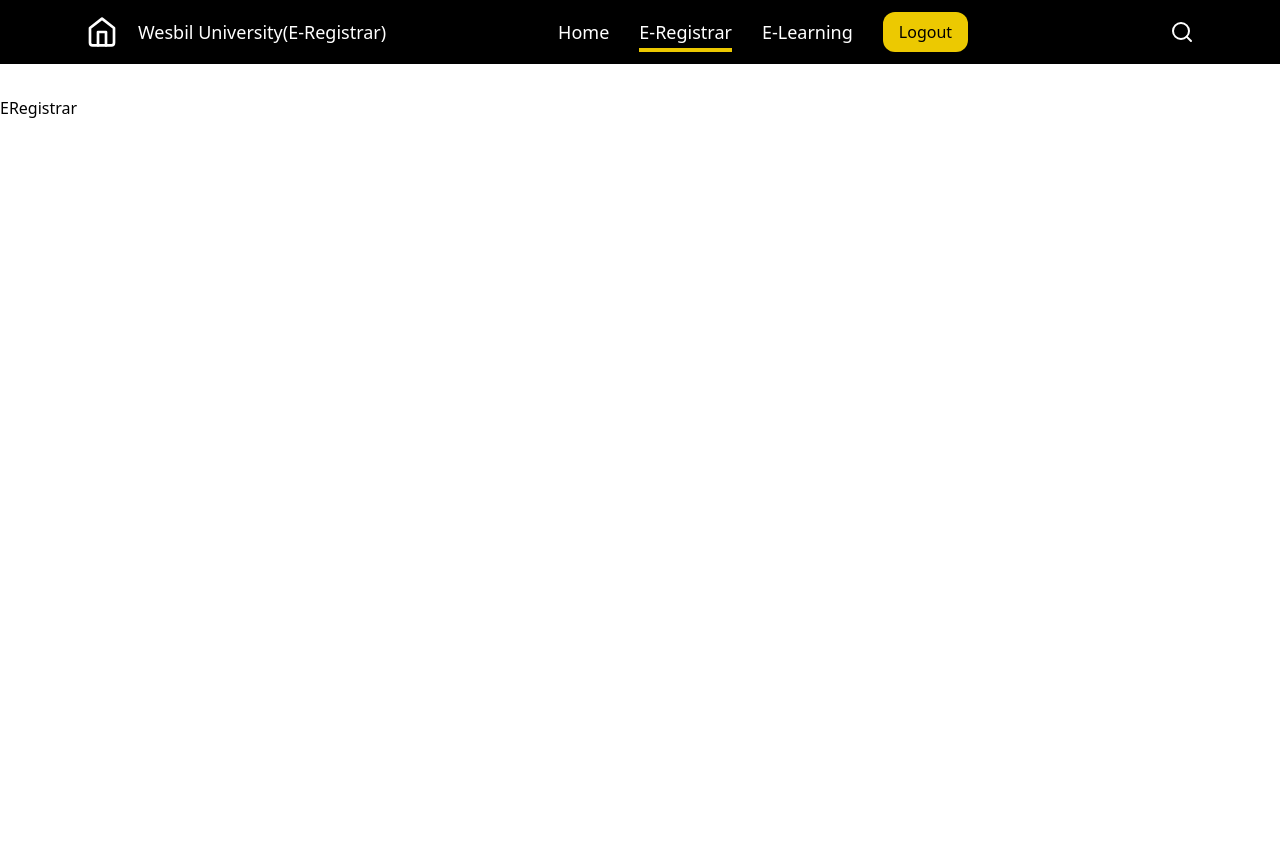
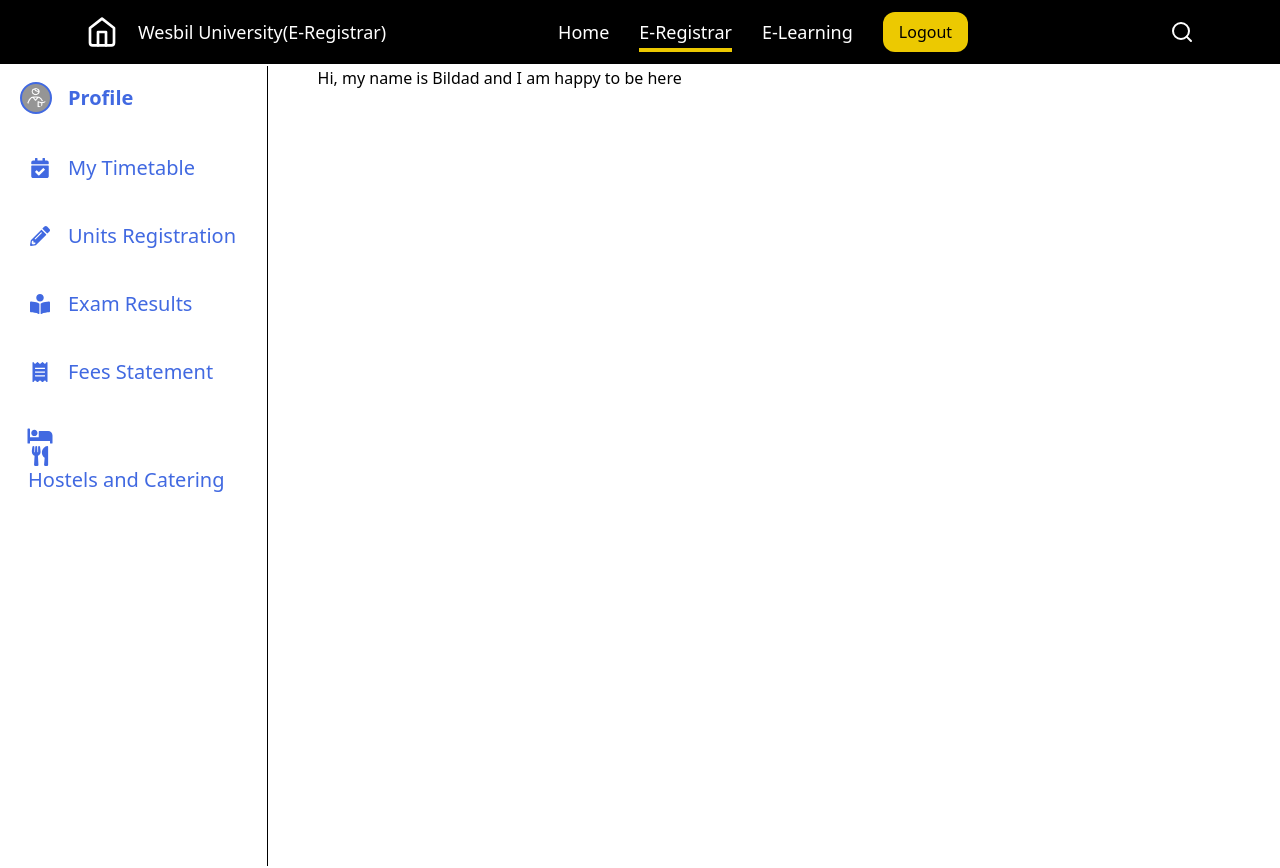
Before and after one commit to bilsim-code/Wesbil-University, a React (Vite) app in the folder frontend/: page /student-portal/eregistrar in a window 1280 px wide. Shown: the top 868 px of the page. Built offline with nearby package versions, Linux system fonts and the light colour scheme.

Commit message:
eregistrar sidebar

```diff
--- /dev/null
+++ b/frontend/src/Components/PortalSidebar.jsx
@@ -0,0 +1,53 @@
+import profile from "../assets/program-icon-3.png";
+import {
+  FaCalendarCheck,
+  FaPencilAlt,
+  FaBookReader,
+  FaReceipt,
+  FaBed,
+  FaUtensils,
+} from "react-icons/fa";
+
+// eslint-disable-next-line react/prop-types
+const PortalSidebar = ({setClickState}) => {
+  return (
+    <div className="w-[20%] border-r min-h-screen">
+      <div onClick={() => setClickState("profile")} className="flex items-center mb-10 pt-4">
+        <img
+          src={profile}
+          alt=""
+          className="bg-gray size-8 rounded-full border-2 border-royalblue p-1  "
+        />
+        <h1 className="font-semibold pl-4 text-xl transition-all text-royalblue cursor-pointer hover:text-black ">Profile</h1>
+      </div>
+
+      <ul className="list-none flex flex-col">
+        <div onClick={() => setClickState("timetable")} className="flex items-center text-royalblue font-medium mb-10 text-xl cursor-pointer hover:text-black transition-all">
+          <FaCalendarCheck className="w-10" />
+          <span className="pl-2 whitespace-nowrap">My Timetable</span>
+        </div>
+        <div onClick={() => setClickState("units-registration")} className="flex items-center text-royalblue font-medium mb-10 text-xl cursor-pointer hover:text-black transition-all">
+          <FaPencilAlt className="w-10" />
+          <span className="whitespace-nowrap pl-2">Units Registration</span>
+        </div>
+        <div onClick={() => setClickState("exam-results")} className="flex items-center text-royalblue font-medium mb-10 text-xl cursor-pointer hover:text-black transition-all">
+          <FaBookReader className="w-10" />
+          <span className="whitespace-nowrap pl-2">Exam Results</span>
+        </div>
+        <div onClick={() => setClickState("fees-statement")} className="flex items-center text-royalblue font-medium mb-10 text-xl cursor-pointer hover:text-black transition-all">
+          <FaReceipt className="w-10"/>
+          <span className="whitespace-nowrap pl-2">Fees Statement</span>
+        </div>
+        <div onClick={() => setClickState("accomodation")} className="flex-items-center text-royalblue font-medium text-xl cursor-pointer hover:text-black transition-all">
+          <span>
+            <FaBed className="w-10"/>
+            <FaUtensils className="w-10"/>
+          </span>
+          <span className="pl-2">Hostels and Catering</span>
+        </div>
+      </ul>
+    </div>
+  );
+};
+
+export default PortalSidebar;
--- /dev/null
+++ b/frontend/src/Pages/Accomodation.jsx
@@ -0,0 +1,8 @@
+
+const Accomodation = () => {
+  return (
+    <div>Accomodation</div>
+  )
+}
+
+export default Accomodation
--- a/frontend/src/Pages/ERegistrar.jsx
+++ b/frontend/src/Pages/ERegistrar.jsx
@@ -1,9 +1,36 @@
-
+import PortalSidebar from "../Components/PortalSidebar";
+import { useState } from "react";
+import MyTimetable from "./MyTimetable";
+import UnitsRegistration from "./UnitsRegistration";
+import ExamResults from "./ExamResults";
+import Accomodation from "./Accomodation";
+import FeesStatement from "./FeesStatement";
 
 const ERegistrar = () => {
+  const [clickState, setClickState] = useState("profile");
   return (
-    <div className="mt-24 min-h-screen ">ERegistrar</div>
-  )
-}
+    <div className="mt-[66px] px-5 flex gap-[4%]">
+      <PortalSidebar setClickState={setClickState} />
+      {/* second container */}
+      {clickState === "profile" ? (
+        <div>
+          <p>Hi, my name is Bildad and I am happy to be here</p>
+        </div>
+      ) : clickState === 'timetable' ?  (
+        <MyTimetable />
+      ): clickState === 'units-registration' ? (
+        <UnitsRegistration/>
+      ): clickState === "exam-results" ? (
+        <ExamResults/>
+      ): clickState === "accomodation" ? (
+        <Accomodation/>
+      ): clickState === 'fees-statement' ?  (
+        <FeesStatement/>
+      ): (
+        null
+      )}
+    </div>
+  );
+};
 
-export default ERegistrar
+export default ERegistrar;
--- /dev/null
+++ b/frontend/src/Pages/ExamResults.jsx
@@ -0,0 +1,8 @@
+
+const ExamResults = () => {
+  return (
+    <div>ExamResults</div>
+  )
+}
+
+export default ExamResults
--- /dev/null
+++ b/frontend/src/Pages/FeesStatement.jsx
@@ -0,0 +1,8 @@
+
+const FeesStatement = () => {
+  return (
+    <div>FeesStatement</div>
+  )
+}
+
+export default FeesStatement
--- /dev/null
+++ b/frontend/src/Pages/MyTimetable.jsx
@@ -0,0 +1,9 @@
+
+
+const MyTimetable = () => {
+  return (
+    <div>MyTimetable</div>
+  )
+}
+
+export default MyTimetable
--- /dev/null
+++ b/frontend/src/Pages/UnitsRegistration.jsx
@@ -0,0 +1,8 @@
+
+const UnitsRegistration = () => {
+  return (
+    <div>UnitsRegistration</div>
+  )
+}
+
+export default UnitsRegistration
--- a/frontend/tailwind.config.js
+++ b/frontend/tailwind.config.js
@@ -36,7 +36,8 @@ export default {
       '308': '308px',
       '430px': '430px',
       '240px': '240px',
-      '400px': '400px'
+      '400px': '400px',
+      '680px': '680px'
     },
 
     extend: {
```
